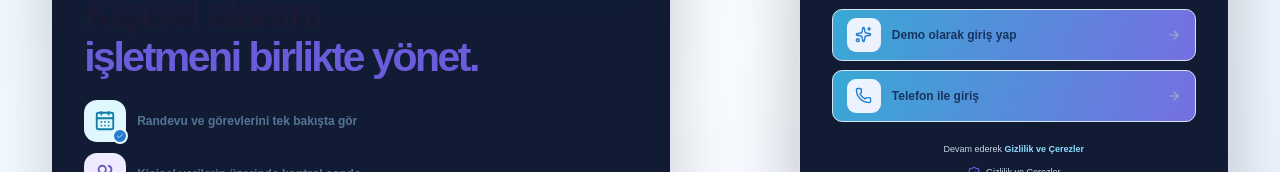
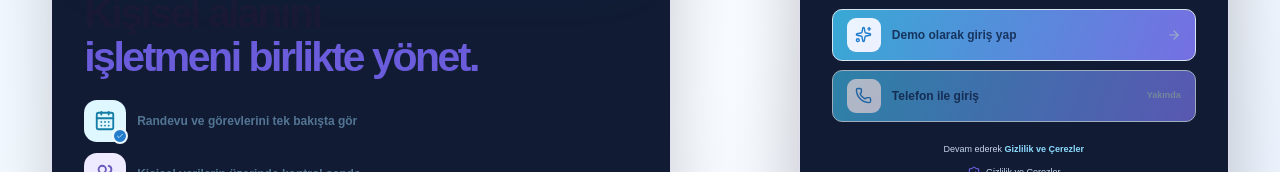
Before and after one commit to Tuncertur/planmoy, a React (Vite) app: page / in a window 1280 px wide. Shown: the part 412-584 px from the top of the page. Built offline with nearby package versions, Linux system fonts and the light colour scheme; no server answers; what @capacitor/core would draw is missing.

Commit message:
Telefon (SMS) girisi SMS saglayicisi baglanana kadar kapali (Yakinda): calismayan dugme hata gosteriyordu, App Review riski

```diff
--- a/src/screens/AuthScreen.tsx
+++ b/src/screens/AuthScreen.tsx
@@ -8,6 +8,10 @@ import { tt, type Dict } from "../lib/i18n";
 // yöntemi (Google / E-posta / Demo / Telefon) tek bir seçim ekranında
 // gösteriliyor — Demo, gerçek FireVibe'da olmayan, test kolaylığı için
 // eklenmiş bir istisna.
+
+// Telefon (SMS) girişi ancak Supabase'de bir SMS sağlayıcısı (ör. Twilio) bağlandıktan sonra çalışır.
+// Bağlanana kadar kapalı ("Yakında") kalır; yoksa kullanıcı hata görür. Bağlayınca true yap.
+const PHONE_LOGIN_ENABLED = false;
 
 type Screen = "choose" | "email" | "phone";
 
@@ -185,7 +189,7 @@ export function AuthScreen({ onOpenLegal }: { onOpenLegal: () => void }) {
               <ChooseTile icon={<span className="google-mark">G</span>} label={tt(copy.google)} onClick={signInWithGoogle} />
               <ChooseTile icon={<Mail size={17} />} label={tt(copy.emailBtn)} onClick={() => setScreen("email")} />
               <ChooseTile icon={<Sparkles size={17} />} label={tt(copy.demoBtn)} onClick={tryDemo} />
-              <ChooseTile icon={<Phone size={17} />} label={tt(copy.phone)} onClick={() => setScreen("phone")} />
+              <ChooseTile icon={<Phone size={17} />} label={tt(copy.phone)} status={PHONE_LOGIN_ENABLED ? undefined : tt(copy.soon)} onClick={() => setScreen("phone")} />
             </div>
           )}
 
```
